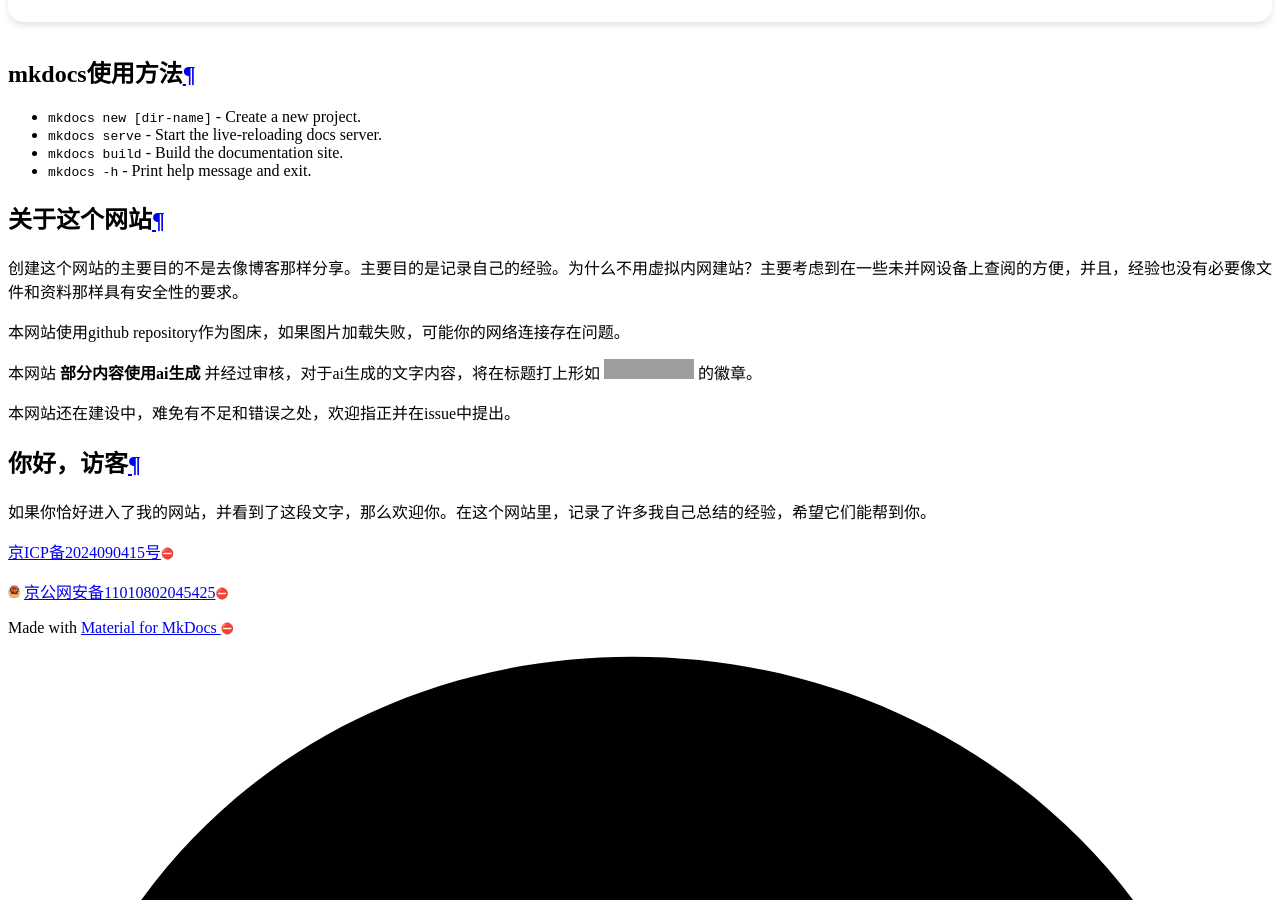
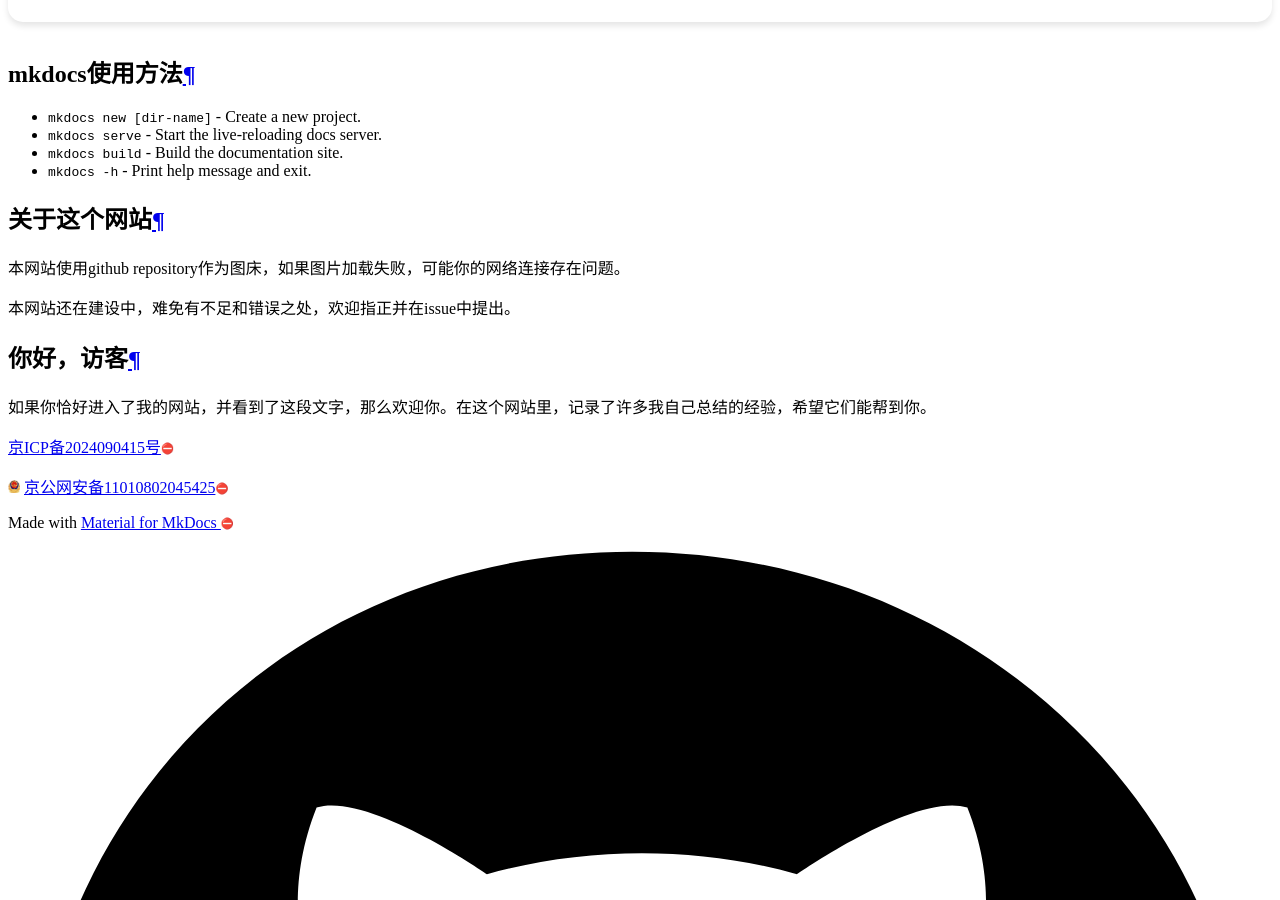
Before and after one commit to lyy1119/lyy1119.github.io, an MkDocs documentation site: the page built from docs/index.md, in a window 1280 px wide and 900 px high, scrolled down 14709 px. Built offline with MkDocs 1.6.1 and Material for MkDocs 9.7.7, drawn with Linux system fonts in a browser that asks for light colours; nearby versions of some CDN libraries; grey boxes are pictures that could not be loaded.

Commit message:
write exp

```diff
--- a/docs/index.md
+++ b/docs/index.md
@@ -228,11 +228,7 @@ document.querySelector('.profile-card').addEventListener('click', function() {
 
 ## 关于这个网站
 
-创建这个网站的主要目的不是去像博客那样分享。主要目的是记录自己的经验。为什么不用虚拟内网建站？主要考虑到在一些未并网设备上查阅的方便，并且，经验也没有必要像文件和资料那样具有安全性的要求。
-
 本网站使用github repository作为图床，如果图片加载失败，可能你的网络连接存在问题。
-
-本网站 **部分内容使用ai生成** 并经过审核，对于ai生成的文字内容，将在标题打上形如 ![Static Badge](https://img.shields.io/badge/Generated_By-OpenAI-red) 的徽章。
 
 本网站还在建设中，难免有不足和错误之处，欢迎指正并在issue中提出。
 
```
